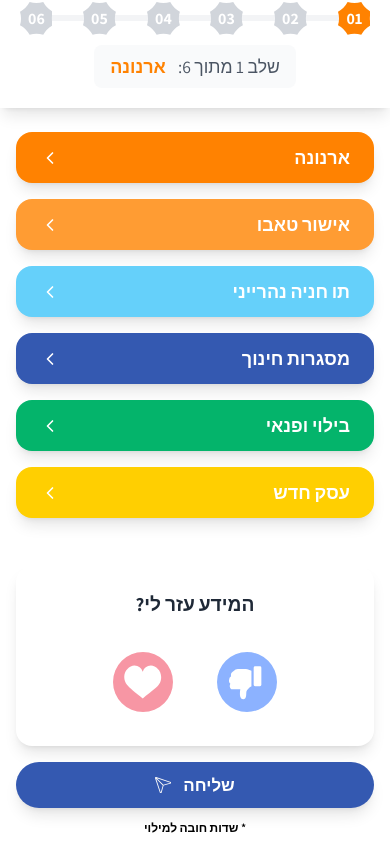
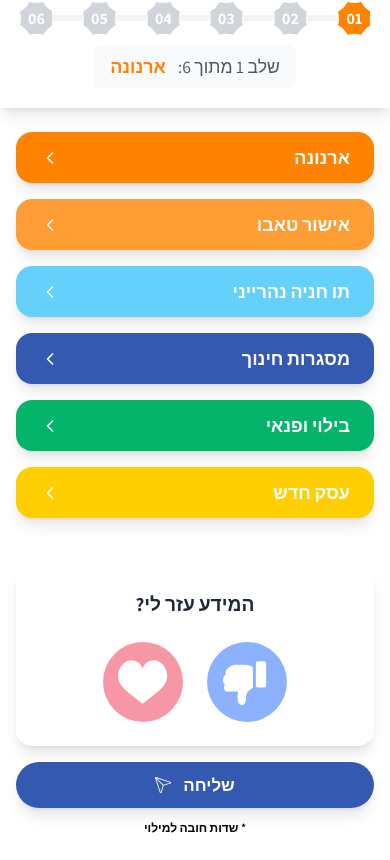
Before and after one commit to vivirdev/Nahariya, a React (Create React App) app: page / in a window 390 px wide. Shown: the part 800-1660 px from the top of the page. Built offline with nearby package versions, Linux system fonts and the light colour scheme.

Commit message:
fix: feedback icons mobile overflow and centering

```diff
--- a/src/naharita.tsx
+++ b/src/naharita.tsx
@@ -475,7 +475,7 @@ const FullPageWithTabs = () => {
             </h1>
             <p className="font-bold text-black" style={{ fontSize: '16px', lineHeight: '22px' }}>
               עיריית נהריה מברכת אותך עם כניסתך לביתך החדש
-              <br />
+
               ומזמינה אותך להנות מכל מה שיש לעיר להציע.
             </p>
             <p className="font-normal text-black mt-3" style={{ fontSize: '16px', lineHeight: '22px' }}>
@@ -774,16 +774,11 @@ const FullPageWithTabs = () => {
               <div className="flex justify-center gap-6">
                 <button
                   onClick={() => setFeedbackChoice('like')}
-                  className={`flex flex-col items-center justify-center transition-all duration-200
-                    w-20 h-20 md:w-16 md:h-16
-                    border-0 shadow-none bg-transparent
-                    ${feedbackChoice === 'like' ? 'scale-110' : 'opacity-60'}
-                    hover:scale-110
-                  `}
-                  style={{ WebkitTapHighlightColor: 'transparent' }}
+                  className={`flex flex-col items-center justify-center transition-all duration-200 w-20 h-20 md:w-16 md:h-16 border-0 shadow-none bg-transparent overflow-hidden ${feedbackChoice === 'like' ? 'scale-110' : 'opacity-60'} hover:scale-110`}
+                  style={{ WebkitTapHighlightColor: 'transparent', padding: 0, margin: 0 }}
                 >
                   {/* SVG */}
-                  <svg xmlns="http://www.w3.org/2000/svg" width="60" height="60" viewBox="0 0 38.452 38.453">
+                  <svg xmlns="http://www.w3.org/2000/svg" className="w-full h-full" viewBox="0 0 38.452 38.453">
                     <path d="M0,19.226A19.226,19.226,0,1,0,19.226,0,19.226,19.226,0,0,0,0,19.226" transform="translate(0)" fill="#4080ff"/>
                     <path d="M27.057,12.388h3.157a.882.882,0,0,1,.882.882V24.221a.882.882,0,0,1-.882.881H27.057a.882.882,0,0,1-.882-.881V13.27a.882.882,0,0,1,.882-.882m-13.7,2.954a4.086,4.086,0,0,0-1.481,1.316,3.348,3.348,0,0,0-.164,2.139A2.643,2.643,0,0,0,10.4,21.1a2.6,2.6,0,0,0,.823,2.468c-1.152,2.632.658,3.454.658,3.454h5.758s-1.316,6.251,1.81,6.416c1.618.085,1.974-1.481,1.974-3.949S24.738,25.2,24.738,25.2V15.25l-1.722-.725a4.662,4.662,0,0,0-1.81-.365H15.991a4.332,4.332,0,0,0-2.632,1.182" transform="translate(-2.672 -3.19)" fill="#fff"/>
                   </svg>
@@ -791,16 +786,11 @@ const FullPageWithTabs = () => {
                 </button>
                 <button
                   onClick={() => setFeedbackChoice('heart')}
-                  className={`flex flex-col items-center justify-center transition-all duration-200
-                    w-20 h-20 md:w-16 md:h-16
-                    border-0 shadow-none bg-transparent
-                    ${feedbackChoice === 'heart' ? 'scale-110' : 'opacity-60'}
-                    hover:scale-110
-                  `}
-                  style={{ WebkitTapHighlightColor: 'transparent' }}
+                  className={`flex flex-col items-center justify-center transition-all duration-200 w-20 h-20 md:w-16 md:h-16 border-0 shadow-none bg-transparent overflow-hidden ${feedbackChoice === 'heart' ? 'scale-110' : 'opacity-60'} hover:scale-110`}
+                  style={{ WebkitTapHighlightColor: 'transparent', padding: 0, margin: 0 }}
                 >
                   {/* SVG */}
-                  <svg xmlns="http://www.w3.org/2000/svg" width="60" height="60" viewBox="0 0 38.452 38.453">
+                  <svg xmlns="http://www.w3.org/2000/svg" className="w-full h-full" viewBox="0 0 38.452 38.453">
                     <path d="M110.691,19.226A19.226,19.226,0,1,0,91.465,38.453a19.227,19.227,0,0,0,19.226-19.226" transform="translate(-72.239)" fill="#f25268"/>
                     <path d="M105.86,19.124c0-4.078-3.311-7.384-6.581-7.384a5.917,5.917,0,0,0-5.25,3.973A5.915,5.915,0,0,0,88.78,11.74c-3.27,0-6.581,3.306-6.581,7.384,0,4.2,2.951,6.349,5.5,8.6,1.9,1.679,4.466,3.358,6.369,5.037,2.528-2.228,5.714-4.457,8.241-6.685,2.012-1.773,3.552-3.769,3.552-6.949" transform="translate(-75 -3.023)" fill="#fff"/>
                   </svg>
```
